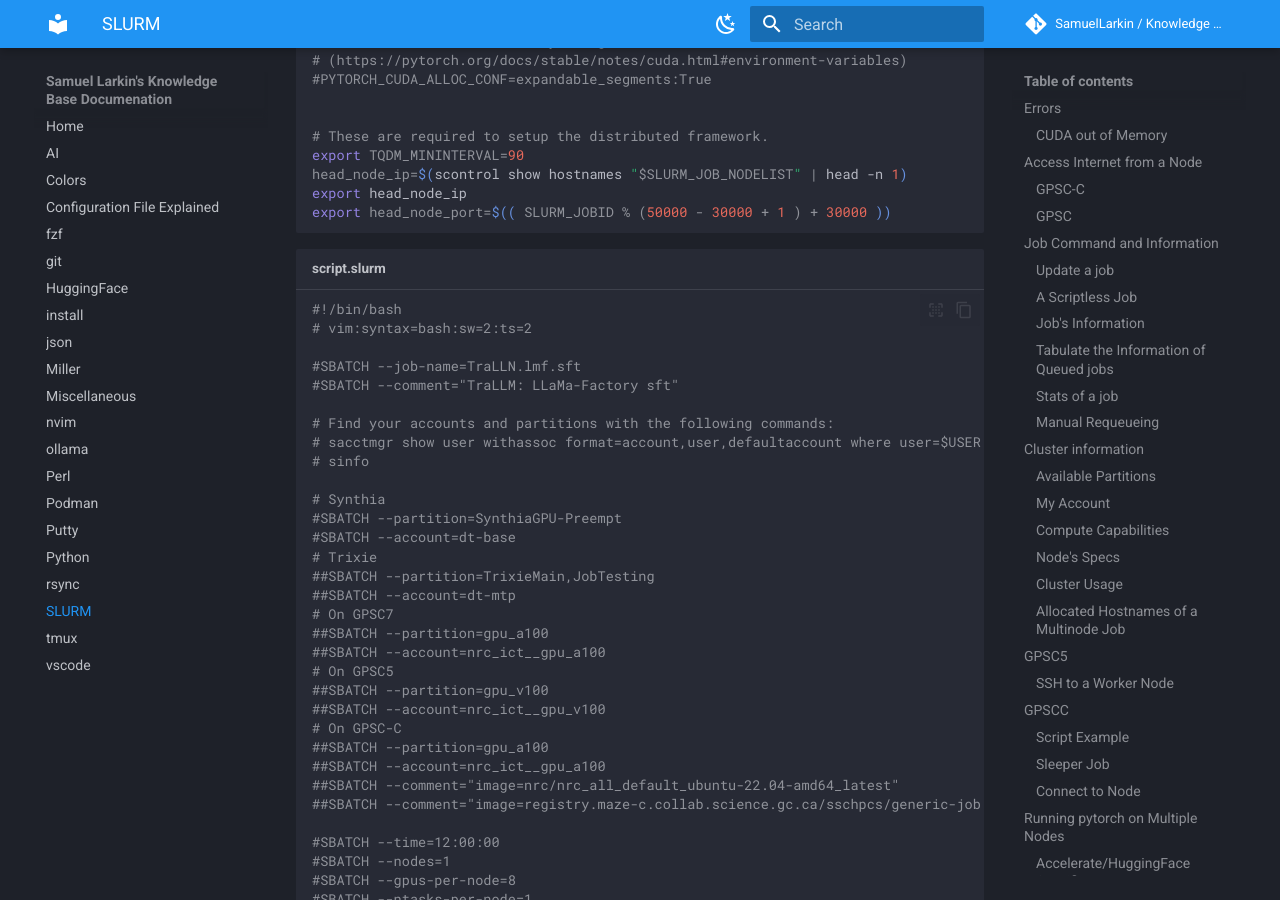
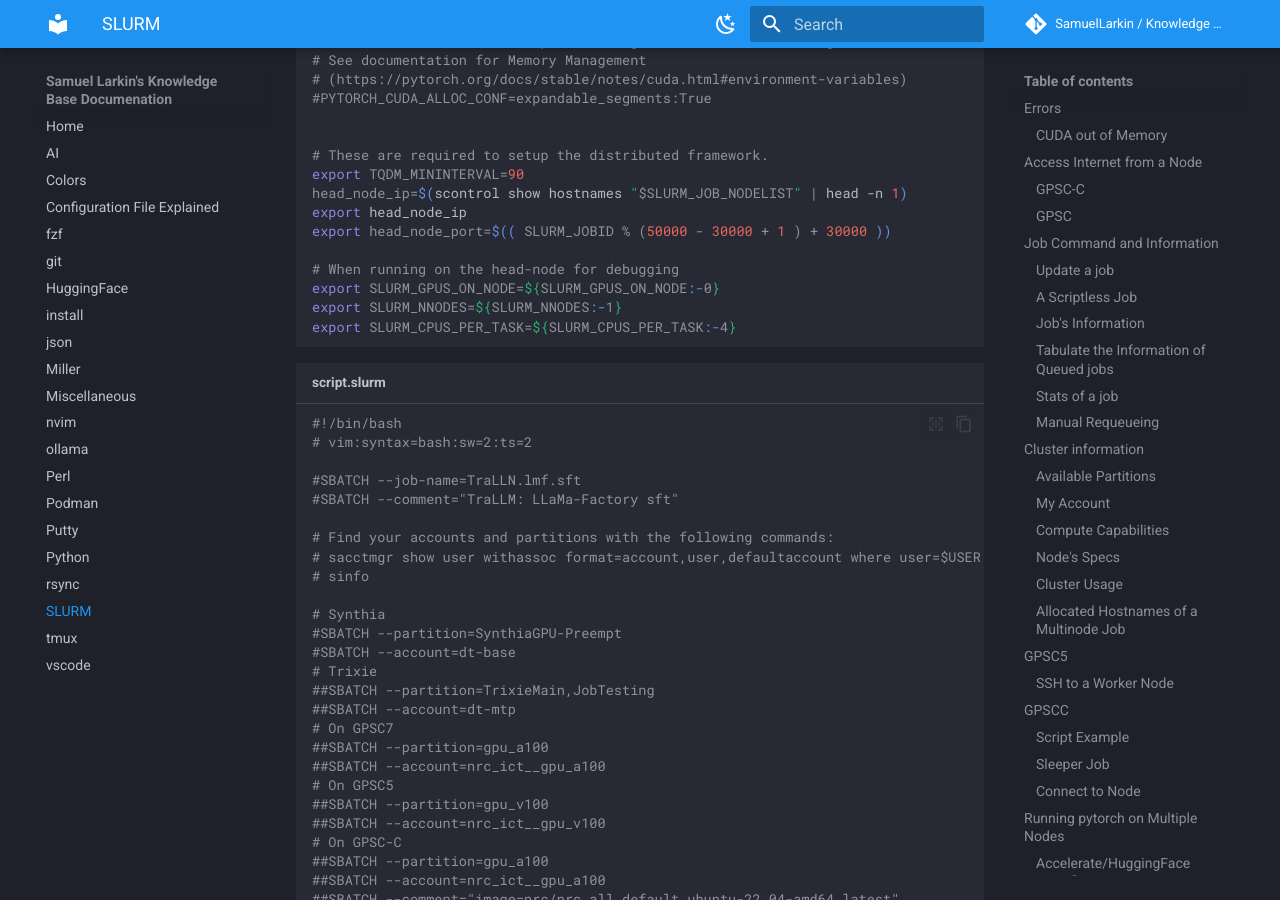
Before and after one commit to SamuelLarkin/kb, an MkDocs documentation site: the page built from docs/slurm.md, in a window 1280 px wide and 900 px high, scrolled down 19118 px. Built offline with MkDocs 1.6.1 and Material for MkDocs 9.7.7, drawn with Linux system fonts in a browser that asks for light colours; comment, search, counter and statistics services are not loaded; the version menu is left out; some of the changed text lies outside the part shown.

Commit message:
docs(slurm): defining a couple of SLURM variable when running locally

````diff
--- a/docs/slurm.md
+++ b/docs/slurm.md
@@ -982,6 +983,11 @@ export TQDM_MININTERVAL=90
 head_node_ip=$(scontrol show hostnames "$SLURM_JOB_NODELIST" | head -n 1)
 export head_node_ip
 export head_node_port=$(( SLURM_JOBID % (50000 - 30000 + 1 ) + 30000 ))
+
+# When running on the head-node for debugging
+export SLURM_GPUS_ON_NODE=${SLURM_GPUS_ON_NODE:-0}
+export SLURM_NNODES=${SLURM_NNODES:-1}
+export SLURM_CPUS_PER_TASK=${SLURM_CPUS_PER_TASK:-4}
 ```
 
 ```sh title="script.slurm"
````
Also changed, not shown: other parts of docs/slurm.md (+1 -0 lines).
